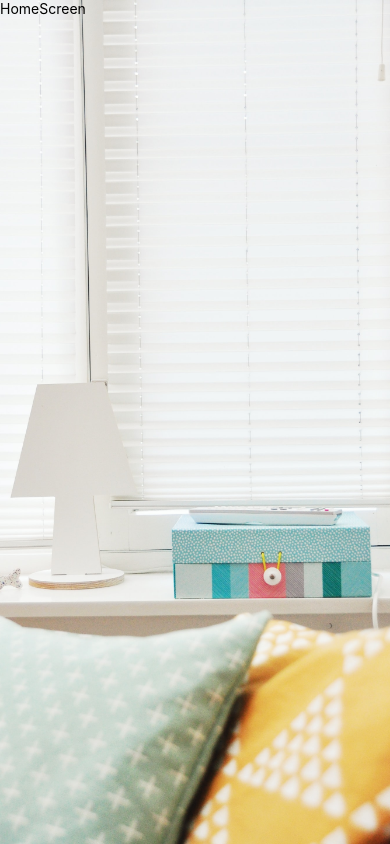
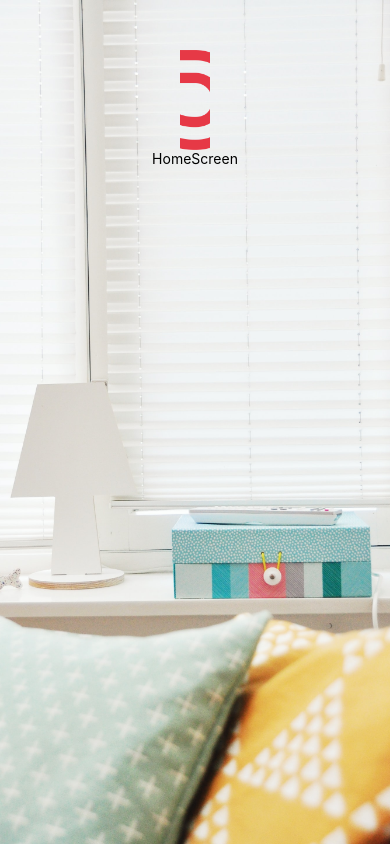
Before and after one commit to Ryan-Solomon/dwi, a React Native app: screen / in a window 390 px wide. Built offline with nearby package versions, Linux system fonts and the light colour scheme.

Commit message:
add logo and some lipsum

```diff
--- a/src/screens/HomeScreen/HomeScreen.tsx
+++ b/src/screens/HomeScreen/HomeScreen.tsx
@@ -1,21 +1,26 @@
 import React from 'react';
 import { StyledText, StyledView } from './HomeScreenStyles';
-import { ImageBackground, StyleSheet } from 'react-native';
+import { ImageBackground, Image, StyleSheet } from 'react-native';
 
 export const HomeScreen = () => {
   return (
     <StyledView>
       <ImageBackground
         source={require('../../../assets/img/background.jpg')}
-        style={styles.image}
+        style={styles.bgImage}
       />
+      <Image
+        style={styles.logo}
+        source={require('../../../assets/img/logo-red.png')}
+      />
+
       <StyledText>HomeScreen</StyledText>
     </StyledView>
   );
 };
 
 const styles = StyleSheet.create({
-  image: {
+  bgImage: {
     flex: 1,
     resizeMode: 'cover',
     justifyContent: 'center',
@@ -23,4 +28,10 @@ const styles = StyleSheet.create({
     height: '100%',
     position: 'absolute',
   },
+  logo: {
+    marginTop: 50,
+    width: 30,
+    height: 100,
+    aspectRatio: 1,
+  },
 });
--- a/src/screens/HomeScreen/HomeScreenStyles.tsx
+++ b/src/screens/HomeScreen/HomeScreenStyles.tsx
@@ -6,4 +6,6 @@ export const StyledText = styled.Text`
 
 export const StyledView = styled.View`
   flex: 1;
+  align-items: center;
+  /* padding-top: 50px; */
 `;
```
